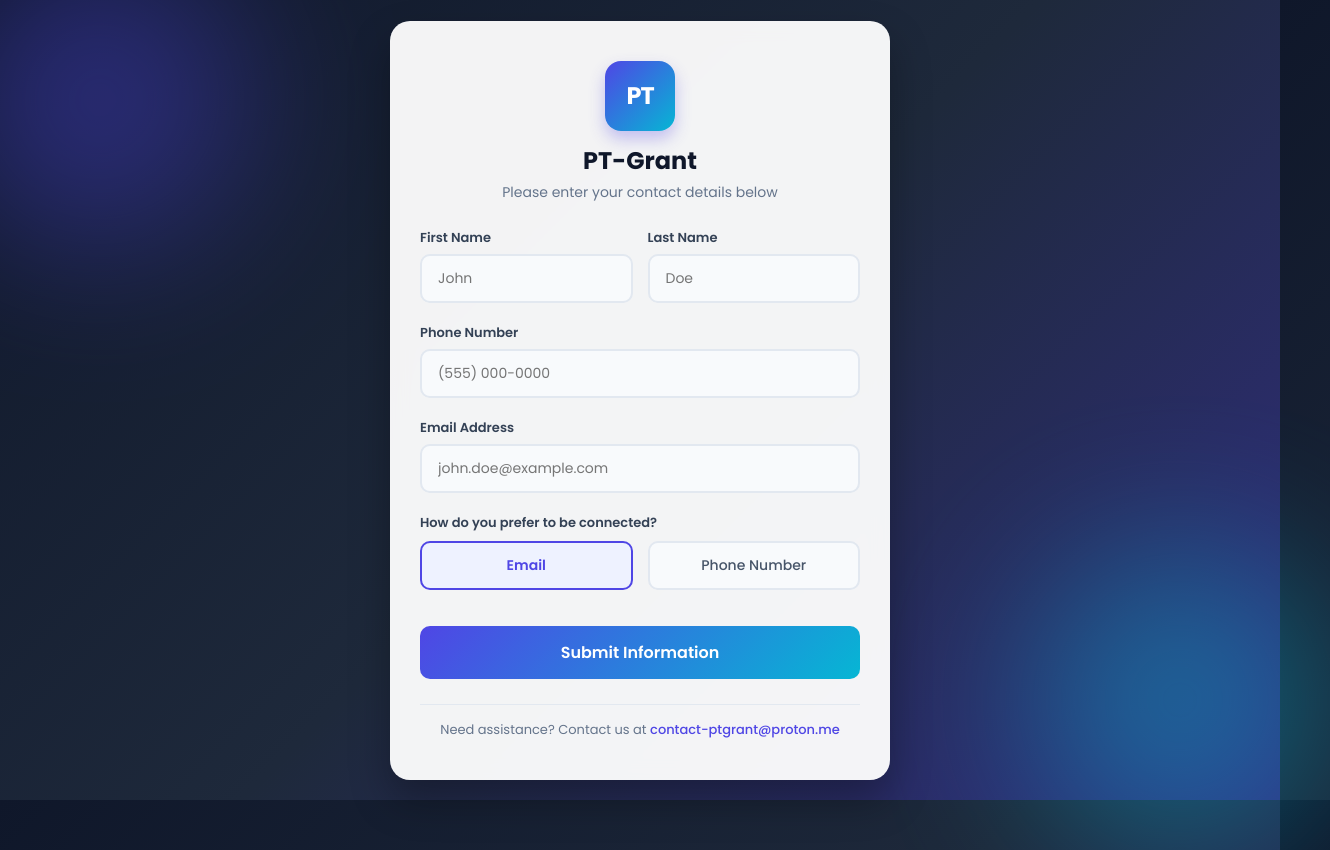
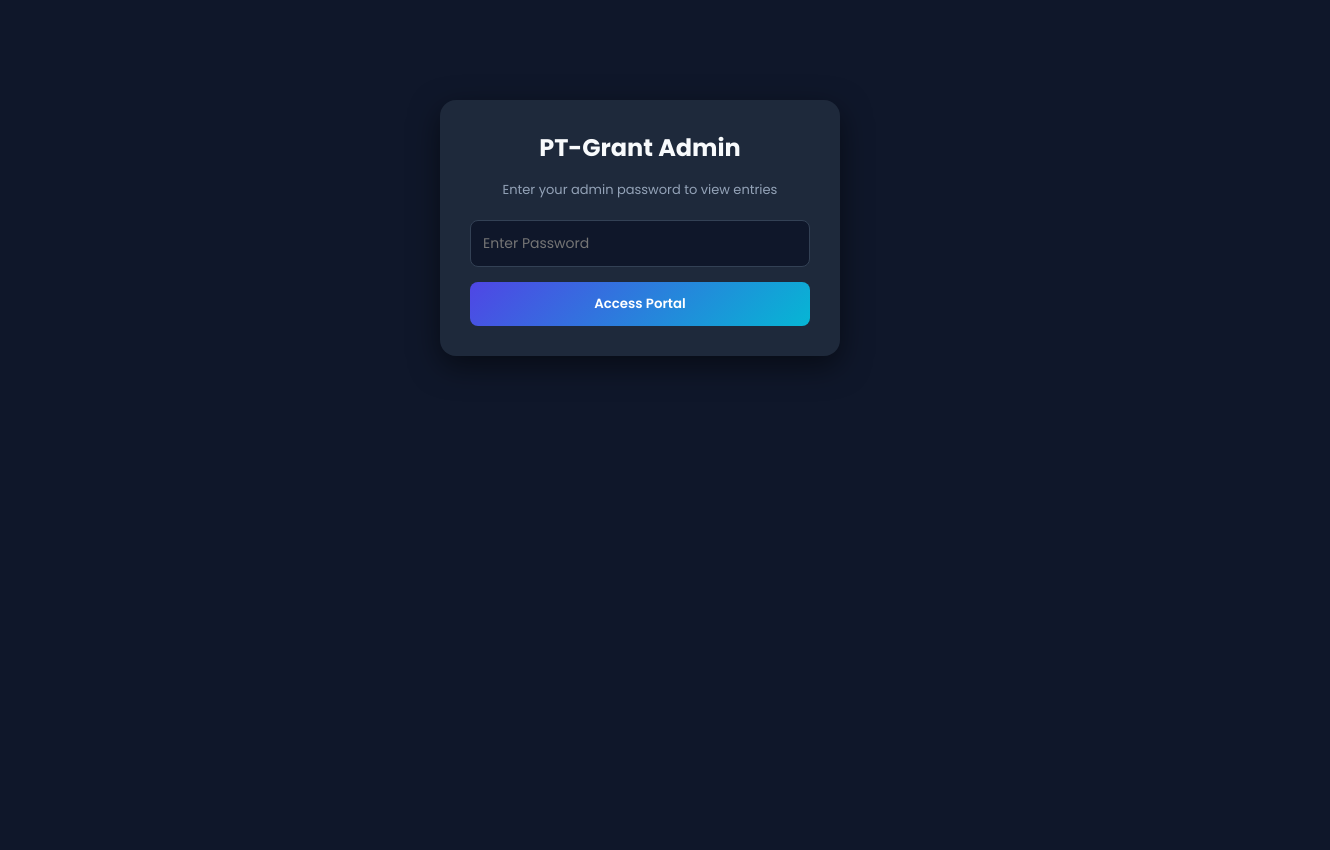
Before and after one commit to PTGRANT/Contact-application-form, a website: page public/index.html in a window 1280 px wide. Shown: the whole page, 1330 px wide, since content can reach past the window. After the commit the page ends 800 px from the top, so only its background shows below. Drawn offline with Linux system fonts and the light colour scheme.

Commit message:
Update title and restructure admin portal layout

```diff
--- a/public/index.html
+++ b/public/index.html
@@ -3,373 +3,164 @@
 <head>
     <meta charset="UTF-8">
     <meta name="viewport" content="width=device-width, initial-scale=1.0">
-    <title>Contact Information | PT-Grant</title>
+    <title>Admin Portal | PT-Grant Submissions</title>
     <link href="https://fonts.googleapis.com/css2?family=Poppins:wght@300;400;500;600;700&display=swap" rel="stylesheet">
     <style>
-        * {
-            box-sizing: border-box;
-            margin: 0;
-            padding: 0;
-            font-family: 'Poppins', sans-serif;
-        }
+        * { box-sizing: border-box; margin: 0; padding: 0; font-family: 'Poppins', sans-serif; }
+        body { background: #0f172a; color: #f8fafc; min-height: 100vh; padding: 20px; }
+        .container { max-width: 1100px; margin: 0 auto; }
 
-        body {
-            min-height: 100vh;
-            display: flex;
-            justify-content: center;
-            align-items: center;
-            background: linear-gradient(135deg, #0f172a 0%, #1e293b 50%, #312e81 100%);
-            padding: 20px;
-            position: relative;
-            overflow-x: hidden;
-        }
+        .header { display: flex; justify-content: space-between; align-items: center; padding-bottom: 20px; border-bottom: 1px solid #334155; margin-bottom: 25px; }
+        .header h1 { font-size: 24px; color: #ffffff; }
+        .header p { font-size: 13px; color: #94a3b8; }
 
-        body::before, body::after {
-            content: '';
-            position: absolute;
-            width: 300px;
-            height: 300px;
-            border-radius: 50%;
-            filter: blur(80px);
-            opacity: 0.4;
-            z-index: 0;
-        }
+        /* Login Card */
+        .login-card { max-width: 400px; margin: 80px auto; background: #1e293b; padding: 30px; border-radius: 16px; box-shadow: 0 10px 30px rgba(0,0,0,0.5); text-align: center; }
+        .login-card h2 { margin-bottom: 15px; }
+        .login-card input { width: 100%; padding: 12px; border: 1px solid #334155; background: #0f172a; color: white; border-radius: 8px; margin-bottom: 15px; font-size: 14px; }
+        .btn { width: 100%; padding: 12px; background: linear-gradient(135deg, #4f46e5, #06b6d4); color: white; border: none; border-radius: 8px; font-weight: 600; cursor: pointer; }
+        .btn:hover { opacity: 0.9; }
 
-        body::before {
-            background: #4f46e5;
-            top: -50px;
-            left: -50px;
-        }
+        /* Portal Main View */
+        #portalView { display: none; }
+        .actions-bar { display: flex; justify-content: space-between; align-items: center; margin-bottom: 20px; gap: 15px; }
+        .search-box { padding: 10px 15px; background: #1e293b; border: 1px solid #334155; color: white; border-radius: 8px; width: 300px; font-size: 14px; }
 
-        body::after {
-            background: #06b6d4;
-            bottom: -50px;
-            right: -50px;
-        }
+        table { width: 100%; border-collapse: collapse; background: #1e293b; border-radius: 12px; overflow: hidden; }
+        th, td { padding: 14px 18px; text-align: left; font-size: 13px; }
+        th { background: #334155; color: #cbd5e1; font-weight: 600; text-transform: uppercase; font-size: 11px; letter-spacing: 0.5px; }
+        tr { border-bottom: 1px solid #334155; }
+        tr:last-child { border-bottom: none; }
+        tr:hover { background: #24334a; }
 
-        .container {
-            position: relative;
-            z-index: 1;
-            background: rgba(255, 255, 255, 0.95);
-            backdrop-filter: blur(10px);
-            border-radius: 20px;
-            box-shadow: 0 20px 40px rgba(0, 0, 0, 0.3);
-            width: 100%;
-            max-width: 500px;
-            padding: 40px 30px;
-        }
+        .badge { display: inline-block; padding: 4px 10px; border-radius: 20px; font-size: 11px; font-weight: 600; }
+        .badge-email { background: rgba(79, 70, 229, 0.2); color: #818cf8; border: 1px solid #4f46e5; }
+        .badge-phone { background: rgba(6, 182, 212, 0.2); color: #22d3ee; border: 1px solid #06b6d4; }
 
-        .header {
-            text-align: center;
-            margin-bottom: 25px;
-        }
-
-        .logo-container {
-            display: inline-flex;
-            align-items: center;
-            justify-content: center;
-            width: 70px;
-            height: 70px;
-            background: linear-gradient(135deg, #4f46e5, #06b6d4);
-            color: #ffffff;
-            font-size: 24px;
-            font-weight: 700;
-            border-radius: 16px;
-            margin-bottom: 12px;
-            box-shadow: 0 8px 16px rgba(79, 70, 229, 0.3);
-            letter-spacing: -1px;
-        }
-
-        .header h1 {
-            color: #0f172a;
-            font-size: 24px;
-            font-weight: 700;
-        }
-
-        .header p {
-            color: #64748b;
-            font-size: 14px;
-            margin-top: 4px;
-        }
-
-        .form-group {
-            margin-bottom: 20px;
-        }
-
-        .form-row {
-            display: flex;
-            gap: 15px;
-        }
-
-        .form-row .form-group {
-            flex: 1;
-        }
-
-        label {
-            display: block;
-            font-size: 13px;
-            font-weight: 600;
-            color: #334155;
-            margin-bottom: 6px;
-        }
-
-        input[type="text"],
-        input[type="tel"],
-        input[type="email"] {
-            width: 100%;
-            padding: 12px 16px;
-            border: 2px solid #e2e8f0;
-            border-radius: 10px;
-            font-size: 14px;
-            outline: none;
-            transition: all 0.3s ease;
-            background-color: #f8fafc;
-        }
-
-        input:focus {
-            border-color: #4f46e5;
-            background-color: #ffffff;
-            box-shadow: 0 0 0 4px rgba(79, 70, 229, 0.1);
-        }
-
-        .radio-group {
-            display: flex;
-            gap: 15px;
-            margin-top: 8px;
-        }
-
-        .radio-option {
-            flex: 1;
-        }
-
-        .radio-option input[type="radio"] {
-            display: none;
-        }
-
-        .radio-label {
-            display: flex;
-            align-items: center;
-            justify-content: center;
-            padding: 12px;
-            border: 2px solid #e2e8f0;
-            border-radius: 10px;
-            cursor: pointer;
-            font-size: 14px;
-            font-weight: 500;
-            color: #475569;
-            transition: all 0.2s ease;
-            background-color: #f8fafc;
-        }
-
-        .radio-option input[type="radio"]:checked + .radio-label {
-            border-color: #4f46e5;
-            color: #4f46e5;
-            font-weight: 600;
-            background-color: #eef2ff;
-        }
-
-        .submit-btn {
-            width: 100%;
-            padding: 14px;
-            background: linear-gradient(135deg, #4f46e5, #06b6d4);
-            color: white;
-            border: none;
-            border-radius: 10px;
-            font-size: 16px;
-            font-weight: 600;
-            cursor: pointer;
-            transition: transform 0.2s ease, box-shadow 0.2s ease;
-            margin-top: 10px;
-        }
-
-        .submit-btn:hover {
-            transform: translateY(-2px);
-            box-shadow: 0 10px 20px rgba(79, 70, 229, 0.3);
-        }
-
-        .submit-btn:disabled {
-            opacity: 0.7;
-            cursor: not-allowed;
-        }
-
-        .success-card {
-            display: none;
-            text-align: center;
-            padding: 10px 0;
-            animation: fadeIn 0.4s ease-in-out forwards;
-        }
-
-        .success-icon {
-            width: 60px;
-            height: 60px;
-            background: #dcfce7;
-            color: #16a34a;
-            border-radius: 50%;
-            display: flex;
-            align-items: center;
-            justify-content: center;
-            font-size: 30px;
-            margin: 0 auto 20px;
-        }
-
-        .success-card h2 {
-            color: #0f172a;
-            font-size: 22px;
-            margin-bottom: 15px;
-        }
-
-        .notice-box {
-            background-color: #f1f5f9;
-            border-left: 4px solid #4f46e5;
-            padding: 15px;
-            border-radius: 8px;
-            text-align: left;
-            margin-bottom: 20px;
-        }
-
-        .notice-item {
-            display: flex;
-            align-items: flex-start;
-            margin-bottom: 10px;
-            font-size: 14px;
-            color: #334155;
-        }
-
-        .notice-item:last-child {
-            margin-bottom: 0;
-        }
-
-        .notice-item span {
-            margin-right: 10px;
-            font-size: 16px;
-        }
-
-        .footer-contact {
-            text-align: center;
-            margin-top: 25px;
-            font-size: 13px;
-            color: #64748b;
-            border-top: 1px solid #e2e8f0;
-            padding-top: 15px;
-        }
-
-        .footer-contact a {
-            color: #4f46e5;
-            text-decoration: none;
-            font-weight: 500;
-        }
-
-        .footer-contact a:hover {
-            text-decoration: underline;
-        }
-
-        @keyframes fadeIn {
-            from { opacity: 0; transform: translateY(10px); }
-            to { opacity: 1; transform: translateY(0); }
-        }
+        .btn-refresh { width: auto; padding: 10px 20px; font-size: 13px; }
+        .error-msg { color: #ef4444; font-size: 13px; margin-top: 10px; display: none; }
     </style>
 </head>
 <body>
 
 <div class="container">
-        <div class="header">
-            <div class="logo-container">PT</div>
-            <h1>PT-Grant</h1>
-            <p>Please enter your contact details below</p>
+    <!-- Login Screen -->
+    <div id="loginCard" class="login-card">
+        <h2>PT-Grant Admin</h2>
+        <p style="color: #94a3b8; font-size: 13px; margin-bottom: 20px;">Enter your admin password to view entries</p>
+        <input type="password" id="adminPassword" placeholder="Enter Password">
+        <button class="btn" onclick="login()">Access Portal</button>
+        <div id="loginError" class="error-msg">Incorrect Password</div>
     </div>
 
-        <form id="contactForm">
-            <div class="form-row">
-                <div class="form-group">
-                    <label for="firstName">First Name</label>
-                    <input type="text" id="firstName" name="firstName" placeholder="John" required>
+    <!-- Main Admin Dashboard -->
+    <div id="portalView">
+        <div class="header">
+            <div>
+                <h1>PT-Grant Submissions Dashboard</h1>
+                <p>Live entries captured from visitors</p>
             </div>
-                <div class="form-group">
-                    <label for="lastName">Last Name</label>
-                    <input type="text" id="lastName" name="lastName" placeholder="Doe" required>
-                </div>
+            <button class="btn btn-refresh" onclick="fetchEntries()">🔄 Refresh Data</button>
         </div>
 
-            <div class="form-group">
-                <label for="phone">Phone Number</label>
-                <input type="tel" id="phone" name="phone" placeholder="(555) 000-0000" required>
+        <div class="actions-bar">
+            <input type="text" id="searchInput" class="search-box" placeholder="Search entries..." onkeyup="filterEntries()">
+            <div style="font-size: 13px; color: #94a3b8;">Total Entries: <strong id="totalCount" style="color: #fff;">0</strong></div>
         </div>
 
-            <div class="form-group">
-                <label for="email">Email Address</label>
-                <input type="email" id="email" name="email" placeholder="john.doe@example.com" required>
-            </div>
-
-            <div class="form-group">
-                <label>How do you prefer to be connected?</label>
-                <div class="radio-group">
-                    <div class="radio-option">
-                        <input type="radio" id="prefEmail" name="preference" value="Email" checked>
-                        <label for="prefEmail" class="radio-label">Email</label>
-                    </div>
-                    <div class="radio-option">
-                        <input type="radio" id="prefPhone" name="preference" value="Phone Number">
-                        <label for="prefPhone" class="radio-label">Phone Number</label>
-                    </div>
-                </div>
-            </div>
-
-            <button type="submit" id="submitBtn" class="submit-btn">Submit Information</button>
-        </form>
-
-        <div id="successCard" class="success-card">
-            <div class="success-icon">✓</div>
-            <h2>Submission Received!</h2>
-
-            <div class="notice-box">
-                <div class="notice-item">
-                    <span>📧</span>
-                    <div>Please check your <strong>email address</strong> (including your <strong>junk or spam</strong> folder).</div>
-                </div>
-                <div class="notice-item" style="margin-top: 12px;">
-                    <span>📱</span>
-                    <div>Please check your <strong>phone number</strong> for any incoming messages.</div>
-                </div>
-            </div>
-        </div>
-
-        <div class="footer-contact">
-            Need assistance? Contact us at <a href="mailto:contact-ptgrant@proton.me">contact-ptgrant@proton.me</a>
+        <table>
+            <thead>
+                <tr>
+                    <th>Date / Time</th>
+                    <th>Visitor IP</th>
+                    <th>Full Name</th>
+                    <th>Phone</th>
+                    <th>Email</th>
+                    <th>Preference</th>
+                </tr>
+            </thead>
+            <tbody id="entriesTable">
+                <!-- Data populated dynamically -->
+            </tbody>
+        </table>
     </div>
 </div>
 
 <script>
-        document.getElementById('contactForm').addEventListener('submit', function(e) {
-            e.preventDefault();
+    let currentPassword = '';
+    let allEntries = [];
 
-            const submitBtn = document.getElementById('submitBtn');
-            submitBtn.innerText = 'Submitting...';
-            submitBtn.disabled = true;
-
-            const payload = {
-                firstName: document.getElementById('firstName').value.trim(),
-                lastName: document.getElementById('lastName').value.trim(),
-                phone: document.getElementById('phone').value.trim(),
-                email: document.getElementById('email').value.trim(),
-                preference: document.querySelector('input[name="preference"]:checked').value
-            };
-
-            fetch('/submit', {
+    function login() {
+        const pass = document.getElementById('adminPassword').value;
+        fetch('/api/admin/login', {
             method: 'POST',
             headers: { 'Content-Type': 'application/json' },
-                body: JSON.stringify(payload)
+            body: JSON.stringify({ password: pass })
         })
         .then(res => res.json())
         .then(data => {
-                document.getElementById('contactForm').style.display = 'none';
-                document.getElementById('successCard').style.display = 'block';
+            if (data.success) {
+                currentPassword = pass;
+                document.getElementById('loginCard').style.display = 'none';
+                document.getElementById('portalView').style.display = 'block';
+                fetchEntries();
+            } else {
+                document.getElementById('loginError').style.display = 'block';
+            }
+        });
+    }
+
+    function fetchEntries() {
+        fetch('/api/admin/entries', {
+            method: 'POST',
+            headers: { 'Content-Type': 'application/json' },
+            body: JSON.stringify({ password: currentPassword })
         })
-            .catch(err => {
-                alert('Submission failed. Please try again.');
-                submitBtn.innerText = 'Submit Information';
-                submitBtn.disabled = false;
+        .then(res => res.json())
+        .then(data => {
+            if (data.success) {
+                allEntries = data.entries;
+                renderTable(allEntries);
+            }
         });
-        });
+    }
+
+    function renderTable(entries) {
+        const tbody = document.getElementById('entriesTable');
+        document.getElementById('totalCount').innerText = entries.length;
+
+        if (entries.length === 0) {
+            tbody.innerHTML = '<tr><td colspan="6" style="text-align:center; padding: 30px; color: #64748b;">No contact entries found yet.</td></tr>';
+            return;
+        }
+
+        tbody.innerHTML = entries.map(e => `
+            <tr>
+                <td style="color: #94a3b8;">${e.timestamp}</td>
+                <td><code style="background: #0f172a; padding: 2px 6px; border-radius: 4px; font-size: 11px;">${e.clientIp}</code></td>
+                <td><strong>${e.firstName} ${e.lastName}</strong></td>
+                <td><a href="tel:${e.phone}" style="color: #38bdf8; text-decoration: none;">${e.phone}</a></td>
+                <td><a href="mailto:${e.email}" style="color: #38bdf8; text-decoration: none;">${e.email}</a></td>
+                <td>
+                    <span class="badge ${e.preference === 'Email' ? 'badge-email' : 'badge-phone'}">
+                        ${e.preference}
+                    </span>
+                </td>
+            </tr>
+        `).join('');
+    }
+
+    function filterEntries() {
+        const query = document.getElementById('searchInput').value.toLowerCase();
+        const filtered = allEntries.filter(e =>
+            e.firstName.toLowerCase().includes(query) ||
+            e.lastName.toLowerCase().includes(query) ||
+            e.email.toLowerCase().includes(query) ||
+            e.phone.toLowerCase().includes(query) ||
+            e.clientIp.toLowerCase().includes(query)
+        );
+        renderTable(filtered);
+    }
 </script>
 
 </body>
```
Lines whose indentation alone changed are shown as unchanged.
